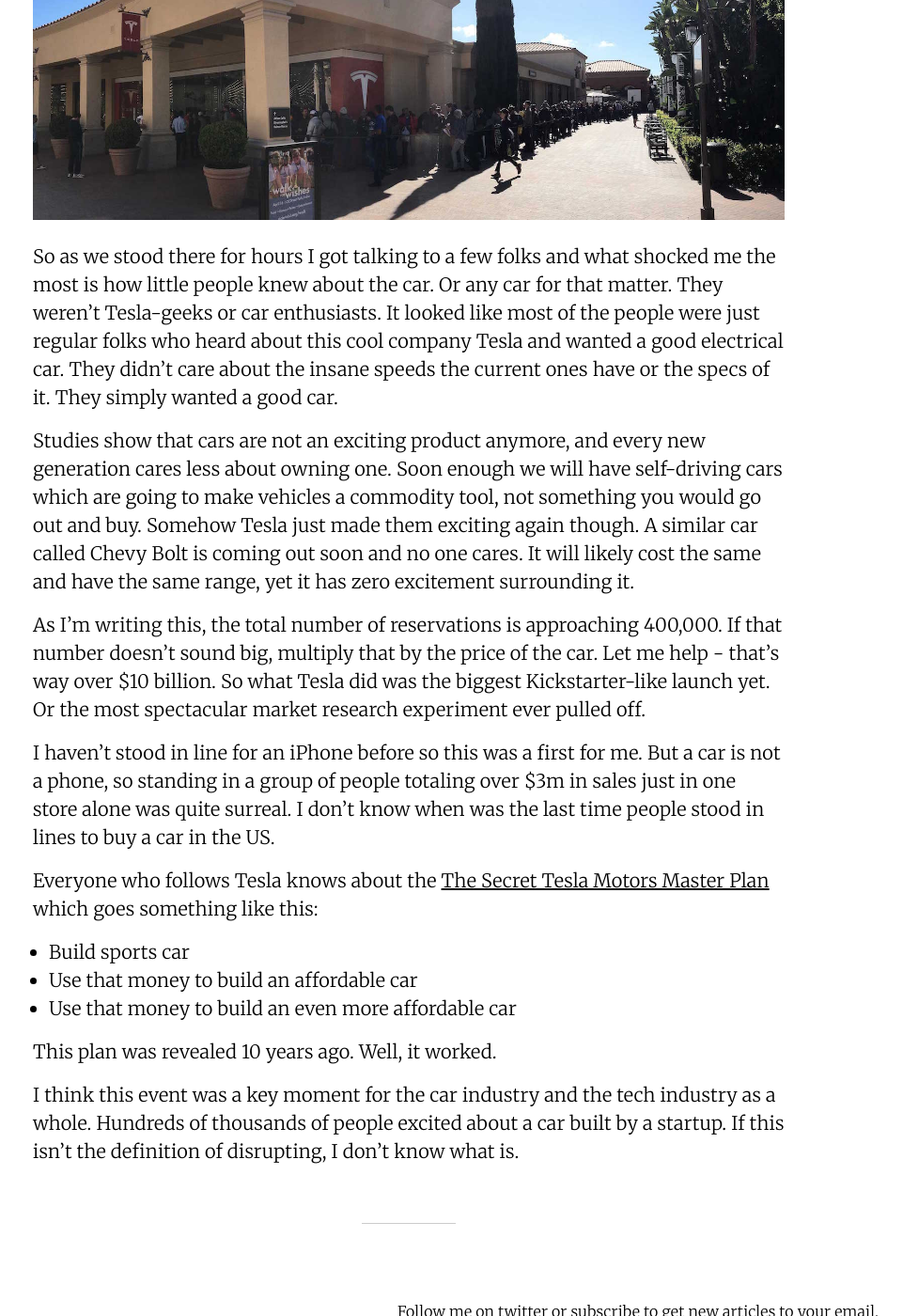
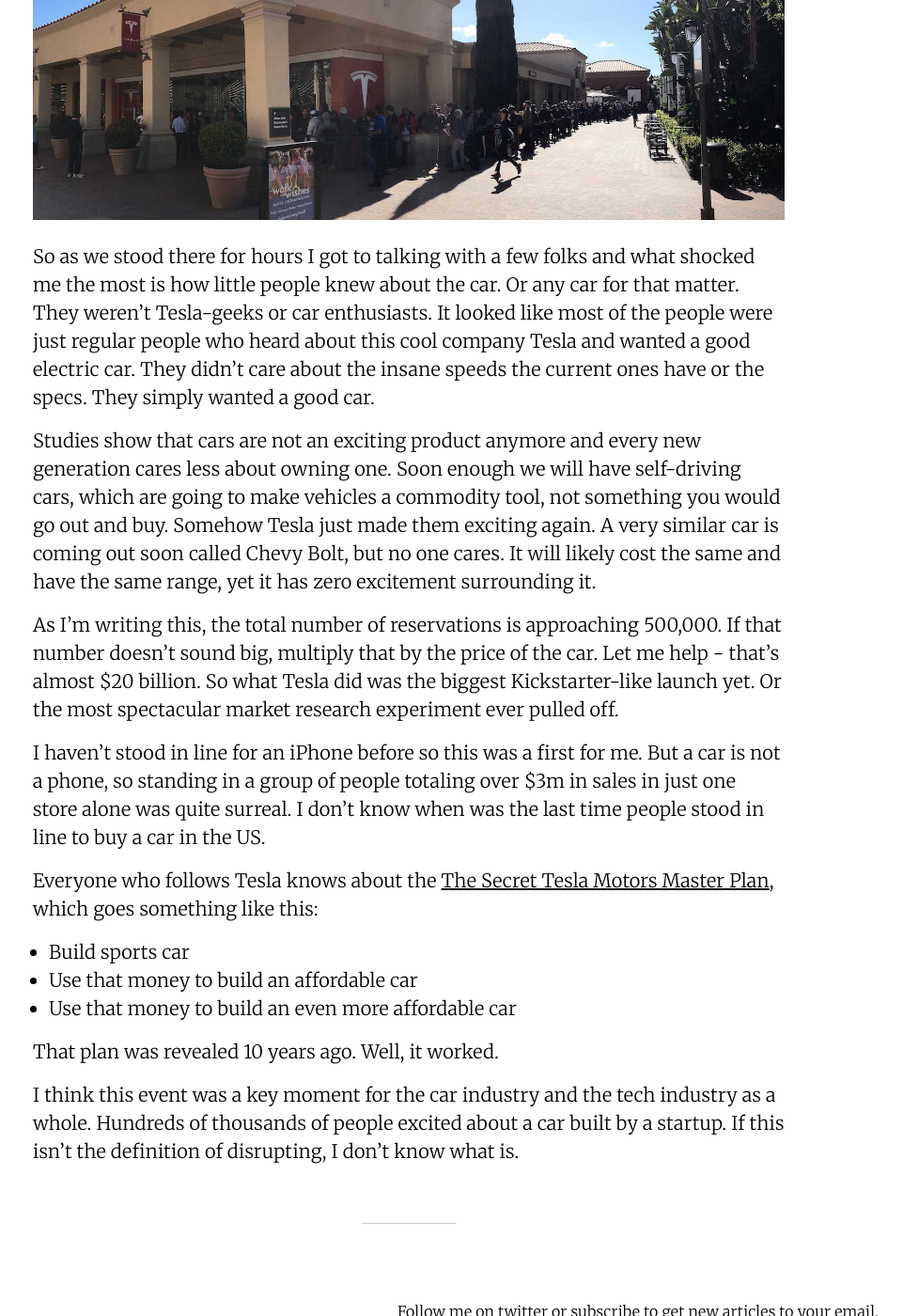
Before and after one commit to juokaz/juokaz.com, a Jekyll site: the page built from _posts/2016-04-25-i-stood-in-line-for-3-hours-for-the-new-tesla-model-3.markdown, in a window 1280 px wide and 1400 px high, scrolled down 758 px. Shown: the whole window at 94% size, without its empty margins (205-1166 px from the left). Built offline with Jekyll 4.4.1, drawn with Linux system fonts in a browser that asks for light colours; some of the changed text lies outside the part shown.

Commit message:
Update tesla model 3 article

```diff
--- a/_posts/2016-04-25-i-stood-in-line-for-3-hours-for-the-new-tesla-model-3.markdown
+++ b/_posts/2016-04-25-i-stood-in-line-for-3-hours-for-the-new-tesla-model-3.markdown
@@ -2,32 +2,32 @@
 layout: post
 title: I stood in line for 3 hours for the new Tesla Model 3
 location: Los Angeles, CA, USA
-excerpt: At 9am on March 31st across the US and many other countries Tesla stores opened to take reservations for a new car. $1,000 for a ticket to buy one in a few years. I went to one of the west coast stores to check out the scene, and got pretty damn shocked to see close to a thousand people show up.
+excerpt: At 9 am on March 31st Tesla stores opened across the US, and many other countries, to take reservations for a car. The price was $1,000 for a ticket to be able to buy one in a few years. I went there to check out the scene at the west coast stores, and was pretty damn shocked to see close to a thousand people show up.
 image: /blog/images/tesla-model-3.jpg
 ---
 
-At 9am on March 31st across the US and many other countries Tesla stores opened to take reservations for a new car. $1,000 for a ticket to buy one in a few years. I went to one of the west coast stores to check out the scene, and got pretty damn shocked to see close to a thousand people show up.
+At 9 am on March 31st Tesla stores opened across the US, and many other countries, to take reservations for a car. The price was $1,000 for a ticket to be able to buy one in a few years. I went there to check out the scene at the west coast stores, and was pretty damn shocked to see close to a thousand people show up.
 
-Tesla Model 3 is the first *affordable* and decent electric car on the market. It’s going to cost $35,000 (considerably less than the [ludicrous Model S](/blog/the-ludicrous-tesla.html) you would find on the streets now) and go at least 200 miles on a single charge. It will maybe come out in 2017, but 2018 is likely more realistic as Tesla is yet to ship anything on time.
+Tesla Model 3 is the first *affordable* and decent electric car on the market. It’s going to cost $35,000 (considerably less than the [ludicrous Model S](/blog/the-ludicrous-tesla.html) you would find on the streets now) and go at least 200 miles on a single charge. It will maybe come out in 2017, but 2018 is likely more realistic as Tesla has yet to ship anything on time.
 
-Yet everyone who wanted to reserve one early haven’t actually seen it. Because it wasn’t even announced then. It didn’t exist. All Tesla did was say “we will show you the car tonight, but if you trust us, you can reserve one in the morning”. [I would trust Elon Musk](/blog/fantastic-future-by-elon-musk.html) to deliver.
+Yet everyone who wanted to reserve one early haven’t actually seen one yet, because it wasn’t even announced then. It didn’t exist. All Tesla did was say, “we will show you the car tonight, but if you trust us, you can reserve one in the morning.” [I would trust Elon Musk](/blog/fantastic-future-by-elon-musk.html) to deliver.
 
 <img src="/blog/images/tesla-model-3.jpg" alt="Tesla Model 3 reservations line in California" style="width: 100%" />
 
-So as we stood there for hours I got talking to a few folks and what shocked me the most is how little people knew about the car. Or any car for that matter. They weren’t Tesla-geeks or car enthusiasts. It looked like most of the people were just regular folks who heard about this cool company Tesla and wanted a good electrical car. They didn’t care about the insane speeds the current ones have or the specs of it. They simply wanted a good car.
+So as we stood there for hours I got to talking with a few folks and what shocked me the most is how little people knew about the car. Or any car for that matter. They weren’t Tesla-geeks or car enthusiasts. It looked like most of the people were just regular people who heard about this cool company Tesla and wanted a good electric car. They didn’t care about the insane speeds the current ones have or the specs. They simply wanted a good car.
 
-Studies show that cars are not an exciting product anymore, and every new generation cares less about owning one. Soon enough we will have self-driving cars which are going to make vehicles a commodity tool, not something you would go out and buy. Somehow Tesla just made them exciting again though. A similar car called Chevy Bolt is coming out soon and no one cares. It will likely cost the same and have the same range, yet it has zero excitement surrounding it.
+Studies show that cars are not an exciting product anymore and every new generation cares less about owning one. Soon enough we will have self-driving cars, which are going to make vehicles a commodity tool, not something you would go out and buy. Somehow Tesla just made them exciting again. A very similar car is coming out soon called Chevy Bolt, but no one cares. It will likely cost the same and have the same range, yet it has zero excitement surrounding it.
 
-As I’m writing this, the total number of reservations is approaching 400,000. If that number doesn’t sound big, multiply that by the price of the car. Let me help - that’s way over $10 billion. So what Tesla did was the biggest Kickstarter-like launch yet. Or the most spectacular market research experiment ever pulled off.
+As I’m writing this, the total number of reservations is approaching 500,000. If that number doesn’t sound big, multiply that by the price of the car. Let me help - that’s almost $20 billion. So what Tesla did was the biggest Kickstarter-like launch yet. Or the most spectacular market research experiment ever pulled off.
 
-I haven’t stood in line for an iPhone before so this was a first for me. But a car is not a phone, so standing in a group of people totaling over $3m in sales just in one store alone was quite surreal. I don’t know when was the last time people stood in lines to buy a car in the US.
+I haven’t stood in line for an iPhone before so this was a first for me. But a car is not a phone, so standing in a group of people totaling over $3m in sales in just one store alone was quite surreal. I don’t know when was the last time people stood in line to buy a car in the US.
 
-Everyone who follows Tesla knows about the [The Secret Tesla Motors Master Plan](https://www.teslamotors.com/blog/secret-tesla-motors-master-plan-just-between-you-and-me) which goes something like this:
+Everyone who follows Tesla knows about the [The Secret Tesla Motors Master Plan](https://www.teslamotors.com/blog/secret-tesla-motors-master-plan-just-between-you-and-me), which goes something like this:
 
 * Build sports car
 * Use that money to build an affordable car
 * Use that money to build an even more affordable car
 
-This plan was revealed 10 years ago. Well, it worked.
+That plan was revealed 10 years ago. Well, it worked.
 
 I think this event was a key moment for the car industry and the tech industry as a whole. Hundreds of thousands of people excited about a car built by a startup. If this isn't the definition of disrupting, I don't know what is.
```
